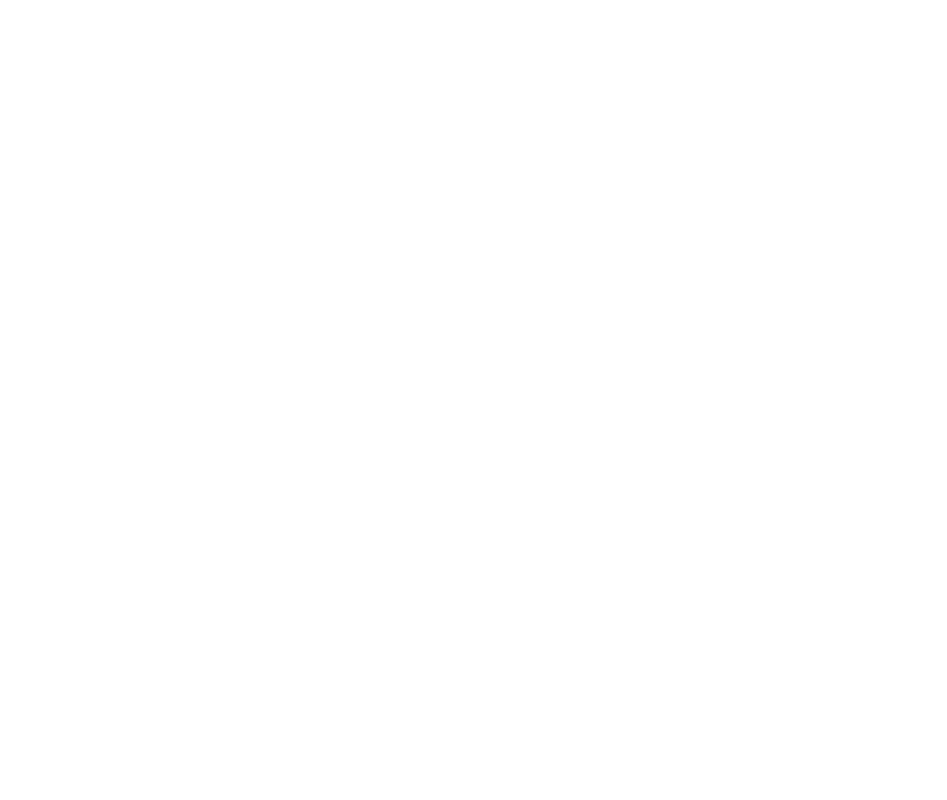
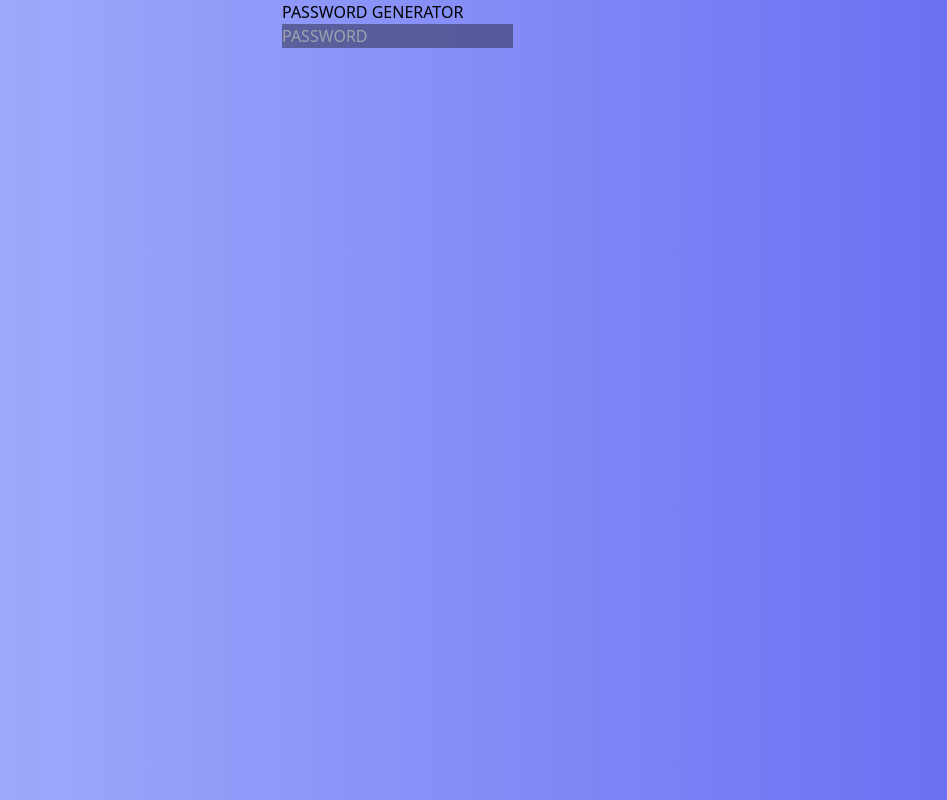
Before and after one commit to noureennaaz/PasswordGenerator, a website built with Vite: page index.html in a window 1280 px wide. Shown: the whole page, without its empty margins (166-1113 px from the left). Built offline with nearby package versions, Linux system fonts and the light colour scheme.

Commit message:
gitignore

```diff
--- a/index.html
+++ b/index.html
@@ -4,9 +4,23 @@
     <meta charset="UTF-8">
     <meta http-equiv="X-UA-Compatible" content="IE=edge">
     <meta name="viewport" content="width=device-width, initial-scale=1.0">
+    <link rel="stylesheet" href="main.css">
     <title>Document</title>
 </head>
 <body>
+    <div class="wrapper flex justify-center items-center bg-gradient-to-r from-indigo-300 to-indigo-500 h-[100vh] w-[100vw]">
+        <div class="width-cont w-[30%] h-full ">
+            <h1>
+                PASSWORD GENERATOR
+            </h1>
+            <div>
+                <input read-only  placeholder="PASSWORD" class="bg-[#3a3a5e98] ">
+
+
+
+            </div>
+        </div>
+    </div>
 
 </body>
 </html>
--- /dev/null
+++ b/main.css
@@ -0,0 +1,3 @@
+@tailwind base;
+@tailwind components;
+@tailwind utilities;
--- /dev/null
+++ b/postcss.config.js
@@ -0,0 +1,6 @@
+module.exports = {
+  plugins: {
+    tailwindcss: {},
+    autoprefixer: {},
+  },
+}
--- /dev/null
+++ b/tailwind.config.js
@@ -0,0 +1,8 @@
+/** @type {import('tailwindcss').Config} */
+module.exports = {
+  content: ["*"],
+  theme: {
+    extend: {},
+  },
+  plugins: [],
+}
```
Also changed, not shown: package.json (added, +11 -0 lines), style.css (deleted), 2 other files.
